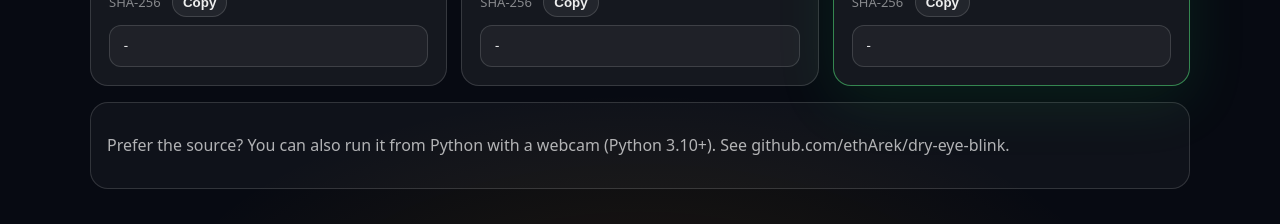
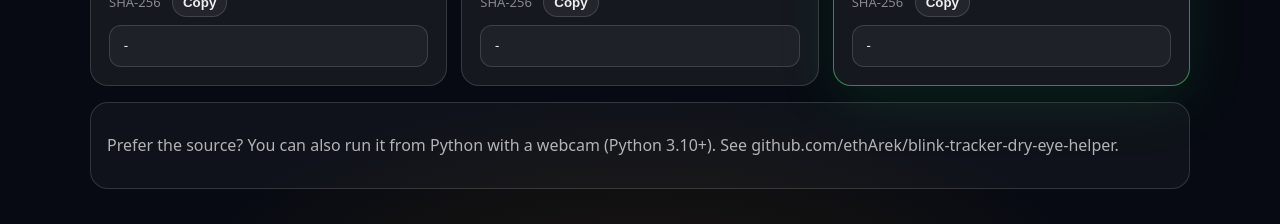
Before and after one commit to ethArek/blink-tracker-landing, a plain HTML site: page index.html in a window 1280 px wide. Shown: the part 2020-2244 px from the top of the page. Drawn offline with Linux system fonts and the light colour scheme.

Commit message:
fix: github link

```diff
--- a/index.html
+++ b/index.html
@@ -308,7 +308,7 @@
           <div class="download-note">
             <p>
               Prefer the source? You can also run it from Python with a webcam (Python 3.10+). See
-              <a href="https://github.com/ethArek/dry-eye-blink" target="_blank" rel="noreferrer">github.com/ethArek/dry-eye-blink</a>.
+              <a href="https://github.com/ethArek/blink-tracker-dry-eye-helper" target="_blank" rel="noreferrer">github.com/ethArek/blink-tracker-dry-eye-helper</a>.
             </p>
           </div>
         </div>
```
